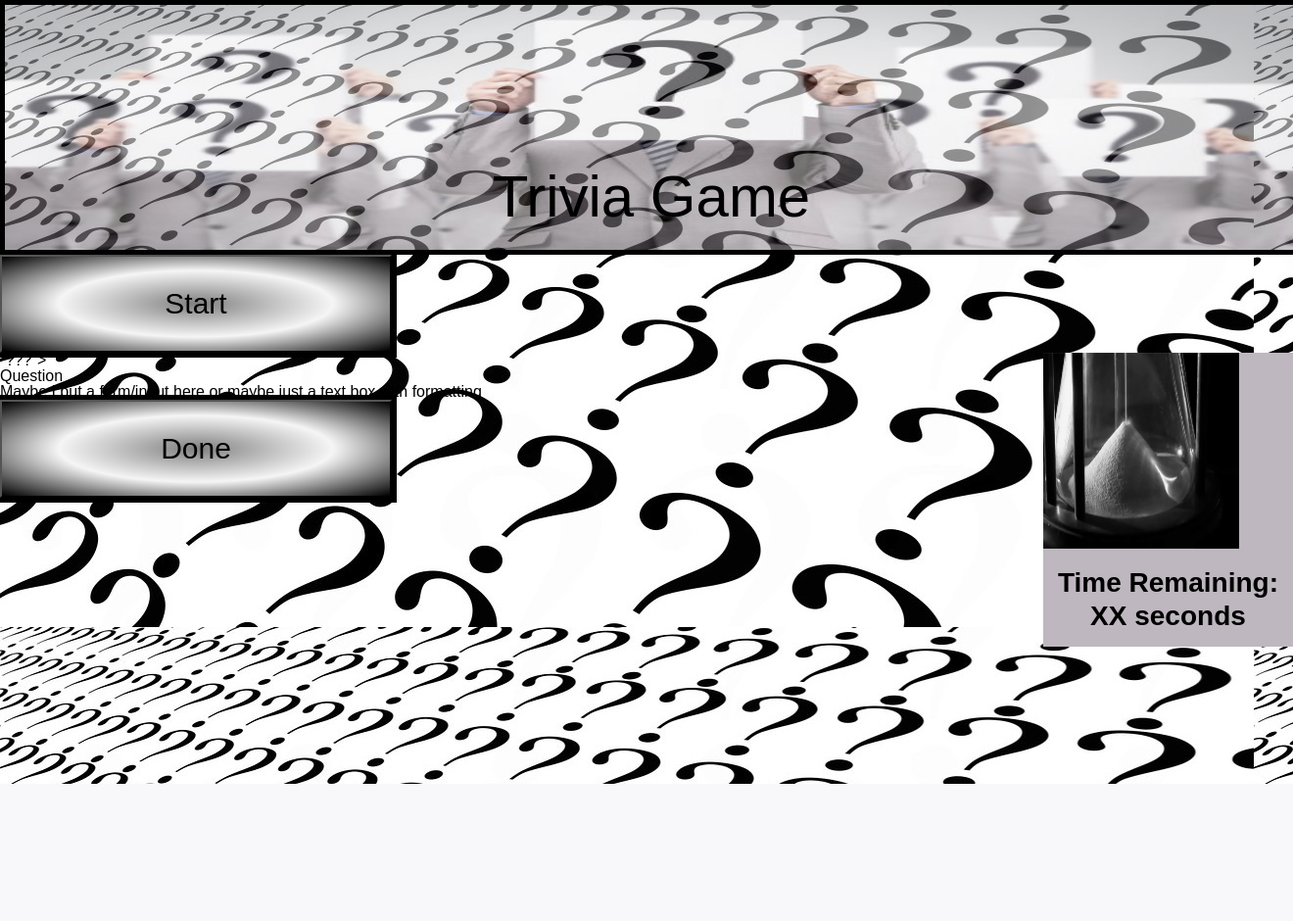
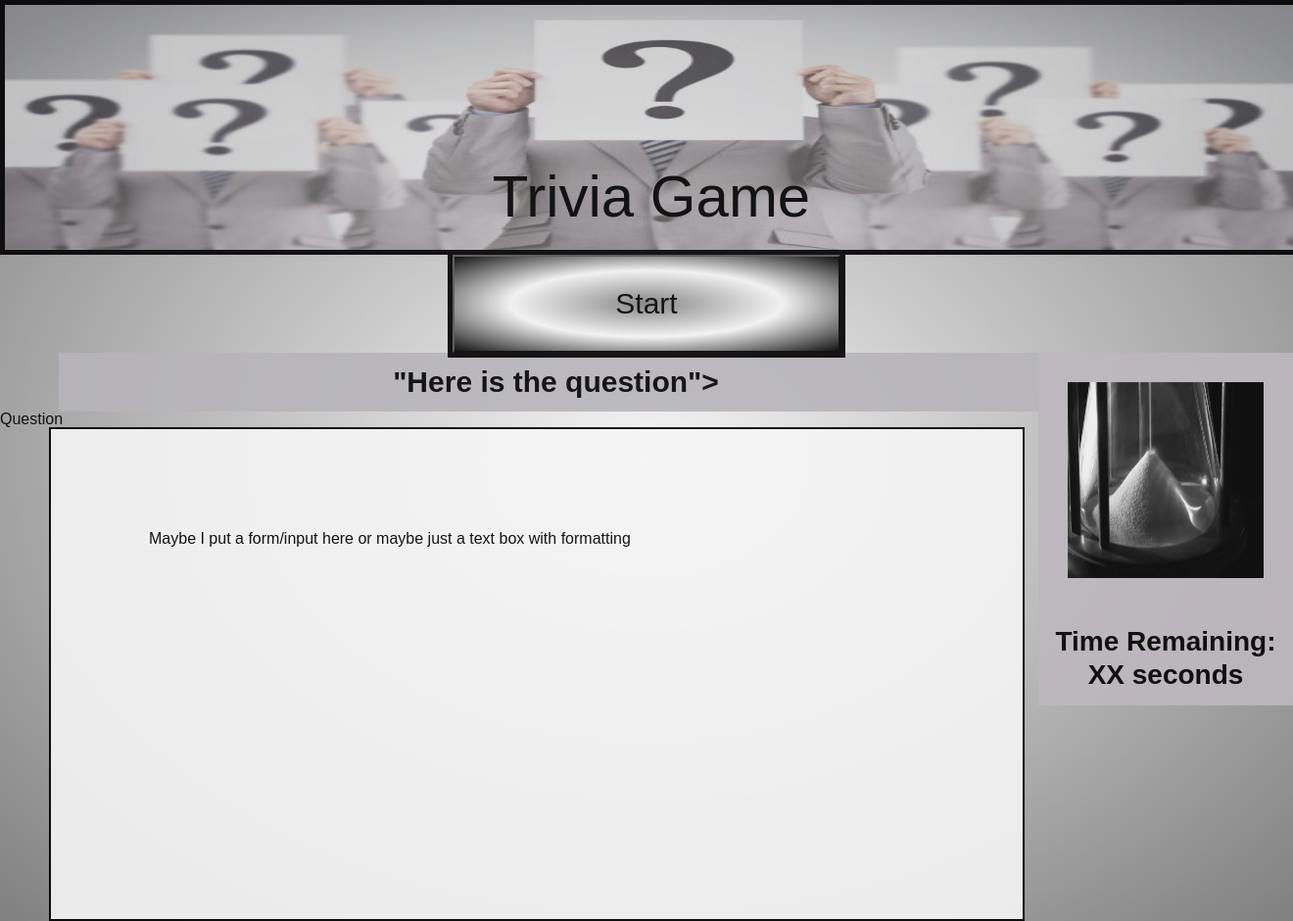
Before and after one commit to ABitOfKylie/TriviaGame1, a PHP site: page / in a window 1320 px wide; the page is wider, and only the part inside the window is pictured. Shown: that part at 98% size. Before the commit the page ends 800 px from the top of that part, so only its background shows below. Run offline with PHP 8.4, Linux system fonts and the light colour scheme; some libraries are stand-ins or nearby versions.

Commit message:
next step insert form in text box and connect question array

```diff
--- a/assets/css/style.css
+++ b/assets/css/style.css
@@ -5,10 +5,10 @@ header{
 body{
 	font-family: sans-serif;
 	background-image: url("assets/images/questionBack.jpg");
-    background-color: #cccccc;
+	background: radial-gradient(whitesmoke, gray);	opacity:0.9;
 }
 #background{
-	background-image: url("../images/questionBack.jpg");
+	background-image: url("assets/images/questionBack.jpg");
 }
 #headerTitle{
 	font-size:60px;
@@ -39,6 +39,34 @@ body{
 	height:250px;
 	opacity:0.6;
 }
+
+#Start{
+  	width: 30%;
+  	display: block;
+  	margin-left: auto;
+  	margin-right: auto;
+
+}
+#question{
+	font-size:30px;
+	font-weight:700;
+	font-family:sans-serif;
+	text-align:center;
+	margin-left:60px;
+	padding:15px;
+	background:#b7b5b9;
+}
+#textInput{
+	font-size:;
+	padding:100px;
+	background: whitesmoke;
+	border:2px black solid;
+	width:60%;
+	line-height: 150%;
+	height:300px;
+	margin-left:50px;
+}
+
 button{
 	width:400px;
 	height:100px;
@@ -54,12 +82,14 @@ button{
 #hr{
 	width:200px;
 	height:200px;
+	text-align: center;
+	padding: 30px;
 }
 figure{
 	float:right;
 	background: #beb7bf;
 }
-figcaption{
+#timeRem{
 	color:black;
 	font-size:28px;
 	font-weight:700;
--- a/assets/javascript/app.js
+++ b/assets/javascript/app.js
@@ -0,0 +1,102 @@
+var audio = new Audio('"https://p.scdn.co/mp3-preview/ed5a443bc86176135ebca8a114f66f4d814d4c90"');
+var correct = 0;
+var incorrect = 0;
+var noAnswer = 0;
+var score = 0;
+var test, test_status, question, choice, choices, chA, chB, chC,chD
+
+
+
+var questions = [
+	["According to the 'Huffington Post', what can I guy do without?", "Black Umbrella", "Desert Boots","Bermuda shorts", "Converse sneakers","C"],
+	["According to the 'Huffington Post', what can I guy do without?","Navy Suit", "Gray Sport Coat","Dark Wool Jacket","Trench Coat","D"],
+	["According to GQ, what can I guy do without?","Black Dress Pants","Oxford Shirt","Bomber Jacket","White Sneakers","A"],
+	["According to 'The Elite Daily', of the traits that women want in a man, what is not included?", "Sense of Humor", "Brains", "Sex Appeal", "Good Listener","C"]
+	];
+
+$(document).ready(function(){
+    	console.log( "ready!" );
+
+// remember to use $("#Start").show() on reset;
+	$("#Start").click(function() {
+	alert("Ready,Set,Go!");
+	$("#Start").hide("slow");
+	timerBegin();
+
+	});
+
+	function Reset() {
+		correct = 0;
+		incorrect = 0;
+		noAnswer = 0;
+		$("#Start").show();
+	}
+// timer section
+function timerBegin () {
+setTimeout(twentySeconds,1000*20);
+
+setTimeout(thirtySeconds,1000*30);
+}
+function twentySeconds(){
+	$("timeRem").html("10 Seconds Left!");
+	$("#timer").html(10);
+	alert("10 seconds left");
+}
+
+function thirtySeconds() {
+	audio.play();
+	$("#timeRem").html("Time/'s Up!")
+	alert("Time is Up");
+	console.log('done');
+}
+
+	//Question section
+	function (x){
+		return document.getElementById('x');
+	}
+	// following only half relevant if doing Easy hw
+	function renderQuestion() {
+		test = ('test');
+		// question 1 of 4
+		x$("test_status").html = question "+ (pos+1)+" + "of" + questions.length; }
+
+		question = questions [pos] [0]; // actual question
+		chA = questions [pos] [1];			// choice one etc.
+		chB = questions [pos] [2];
+		chC = questions [pos] [3];
+		chD = questions [pos] [4];
+		$("question").html = <h2>"+question +"<h2>;
+		$("textInput").html += <input type = 'radio' name = 'choices' //+= append?
+		/* need help here -
+		value"A">"+chA"<br>...
+		value"B">
+		value"C">*/
+	function checkAnswer() {
+		choices = document.getElementByName('choices');
+		for(var i=0; i<choices.length; i++){
+			if(choices [i].checked){
+				choice = choices[i].value;
+			}
+			if choice === questions [pos] [4]{
+			correct ++;
+			}
+			else if {
+			choice !== questions [pos] [4]
+				incorrect ++
+			}
+			else {
+			unanswered ++
+			}
+		}
+			pos ++;
+			renderQuestion();
+		}
+
+		function resultPage(){
+			$("#question").html("<h1> Test Completed </h1>")
+			$("textInput").html("<h3> "correct Answers: "+ (correct)</h3><br>" );
+			$("textInput").html("<h3> "Incorrect Answers: "+ (incorrect)</h3><br>" );
+			$("textInput").html("<h3> "Unanswered: "+ (noAnswer)</h3><br>" );
+
+		}
+	}
--- a/index.html
+++ b/index.html
@@ -20,24 +20,24 @@
 	</div>
 	</header>
 		<container>
-
+		<!--note to self: only need one button, then html Start || Done || Timer, if so remove .hide and .show repl. with new title instead-->
 			<button id="Start" class="grad">Start</button>
 			<div>
 				<figure><img id="hr"  src="assets/images/hrGlass.gif" alt="Hourglass" value="0">
-					<figcaption>Time Remaining: <br><span  id="Timer" >XX seconds</span>
+					<figcaption id="timeRem">Time Remaining: <br><span  id="Timer" >XX seconds</span>
 					</figcaption>
 				</figure>
 			</div>
-			<h2 id="question">"???"></h2>
+			<h2 id="question">"Here is the question"></h2>
 
 
 
 			<section >
 				<h3>Question</h3>
-					<div>Maybe I put a form/input here or maybe just a text box with formatting </div>
+					<div id ="textInput">Maybe I put a form/input here or maybe just a text box with formatting </div>
 
 			</section>
-			<button id="Done" class="grad">Done</button>
+			<!--<button id="Done" class="grad">Done</button>-->
 		</container>
  	<footer></footer>
 <script type="text/javascript"></script>
```
